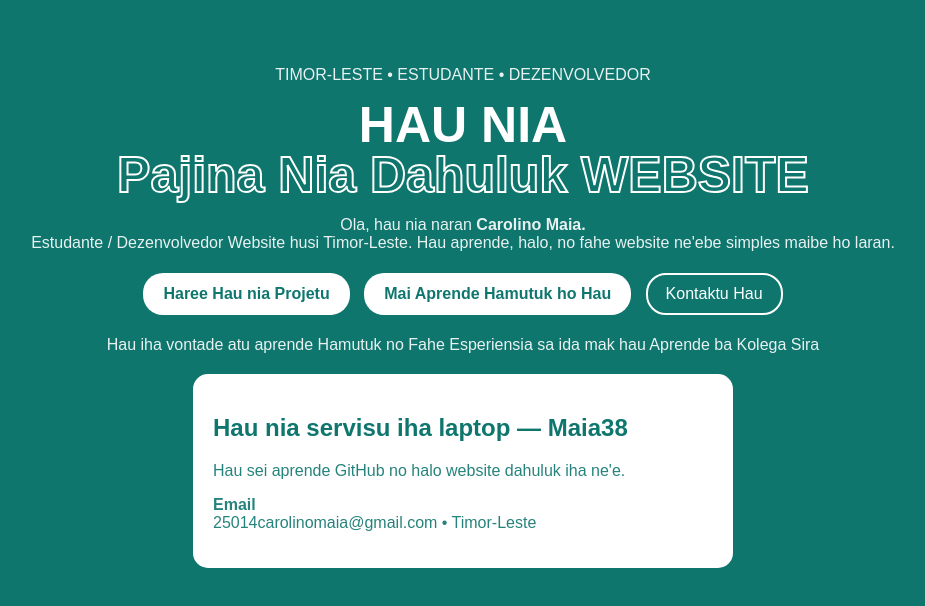
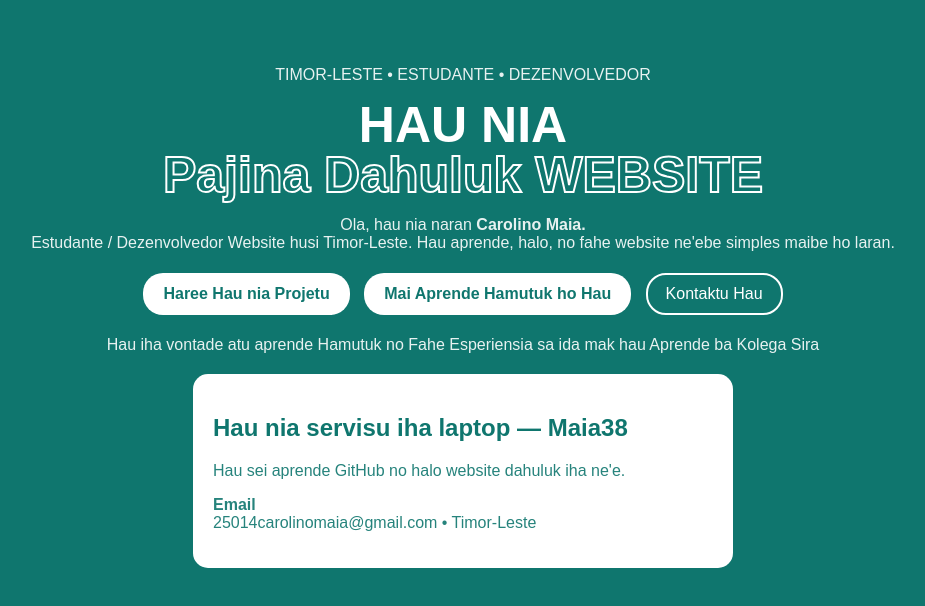
Before and after one commit to 25014carolinomaia-ops/Website, a plain HTML site: page index.html in a window 1280 px wide. Shown: the whole page, without its empty margins (177-1102 px from the left). Drawn offline with Linux system fonts and the light colour scheme.

Commit message:
Update index.html

```diff
--- a/index.html
+++ b/index.html
@@ -17,7 +17,7 @@ img{width:100%;border-radius:10px}
 <body>
 <div class="box">
 <p>TIMOR-LESTE • ESTUDANTE • DEZENVOLVEDOR</p>
-<h1>HAU NIA<br><span>Pajina Nia Dahuluk WEBSITE</span></h1>
+<h1>HAU NIA<br><span> Pajina Dahuluk WEBSITE</span></h1>
 <p>Ola, hau nia naran <b>Carolino Maia.</b><br>Estudante / Dezenvolvedor Website husi Timor-Leste. Hau aprende, halo, no fahe website ne'ebe simples maibe ho laran.</p>
 <a class="btn" href="#">Haree Hau nia Projetu</a>
 <a class="btn" href="#">Mai Aprende Hamutuk ho Hau</a>
```
